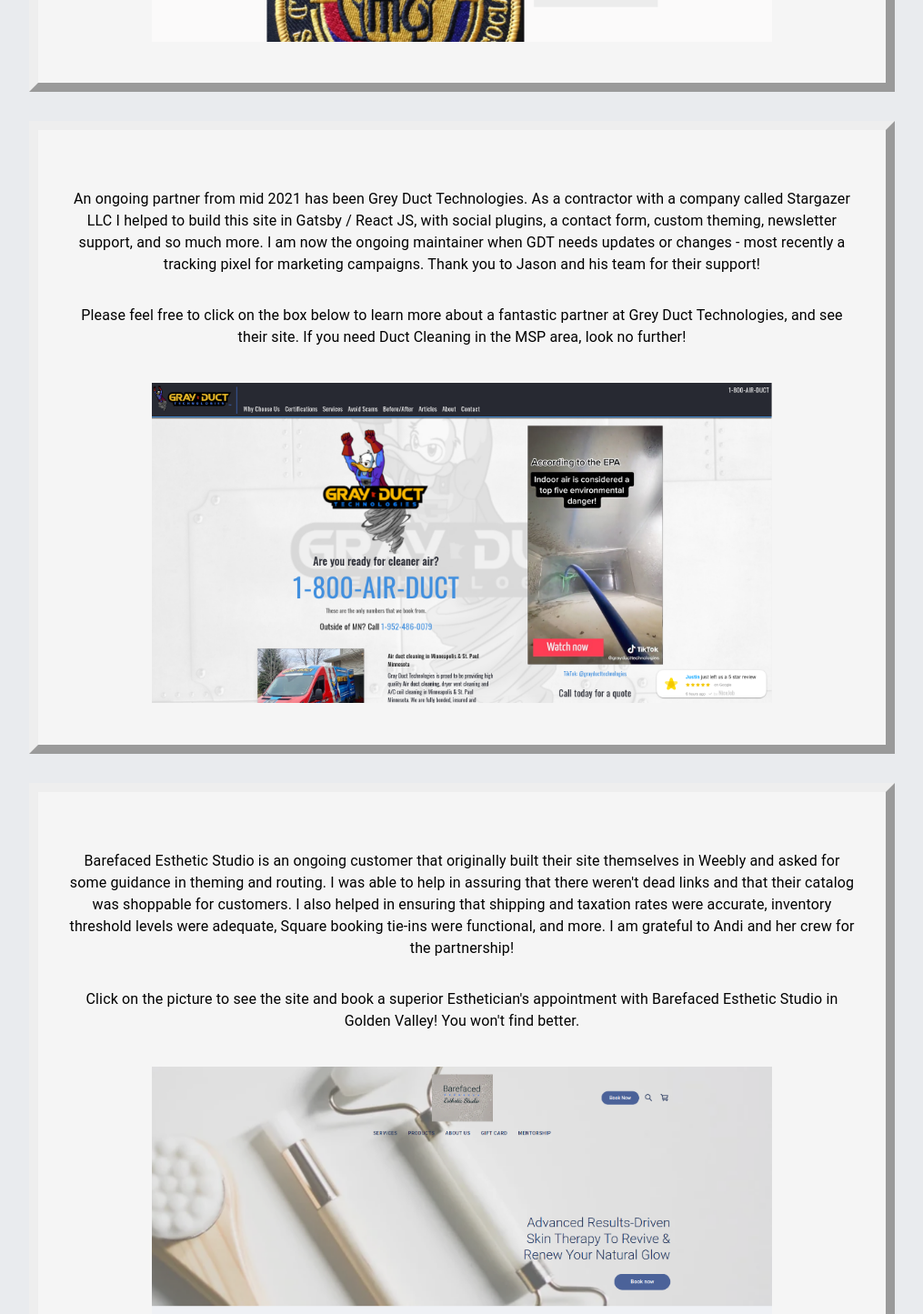
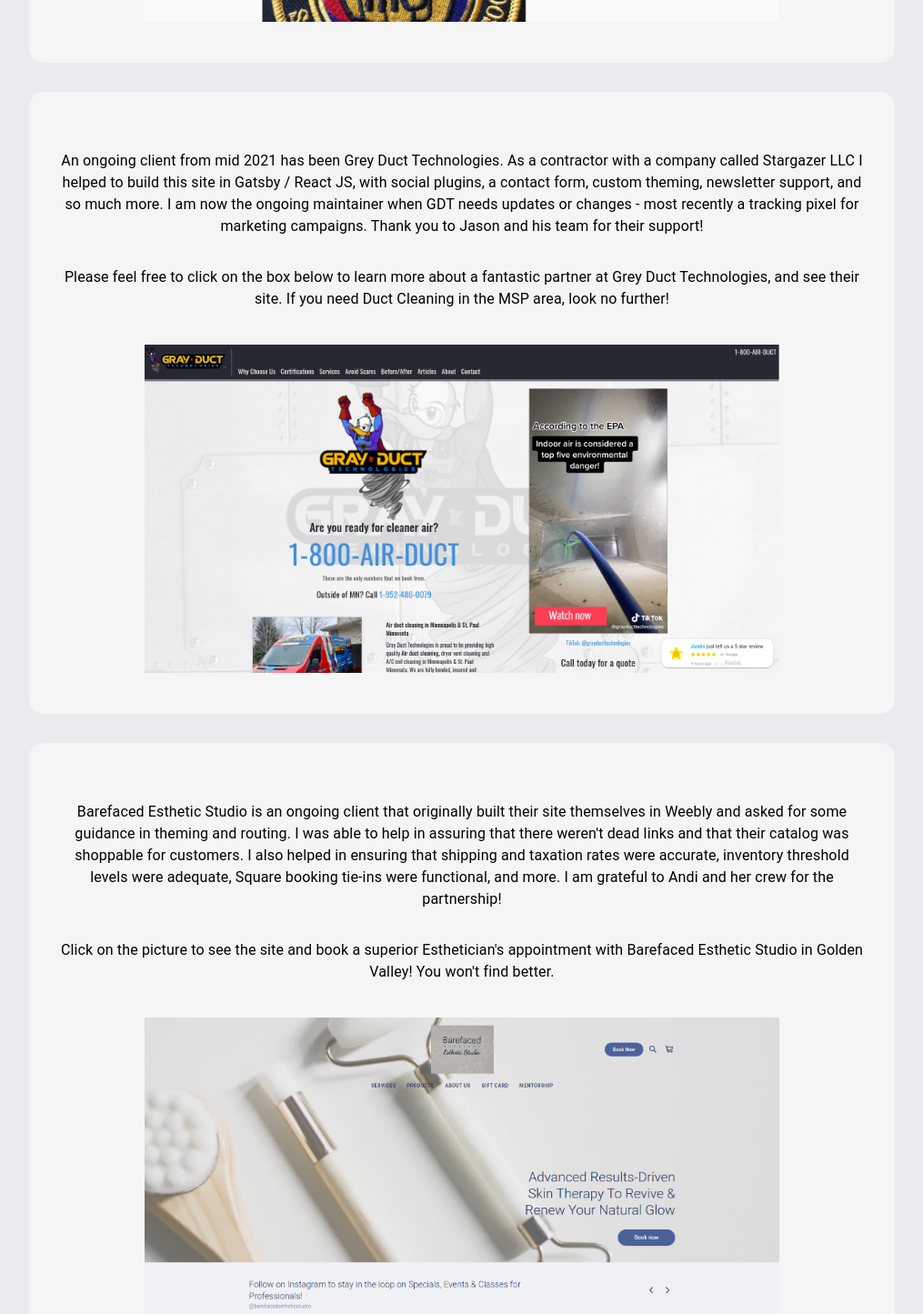
Before and after one commit to CPMSP/solutusweb, a React (Create React App) app: page /clients in a window 1280 px wide. Shown: the part 840-2285 px from the top of the page at 91% size, without its empty margins (132-1147 px from the left). Built offline with nearby package versions, Linux system fonts and the light colour scheme.

Commit message:
box borders and copy edits

```diff
--- a/src/pages/Clients.js
+++ b/src/pages/Clients.js
@@ -50,7 +50,7 @@
         </Box>
         <Box className={classes.boxes}>
           <Typography className={classes.projectDescriptions}>
-            An ongoing partner from mid 2021 has been Grey Duct Technologies.{" "}
+            An ongoing client from mid 2021 has been Grey Duct Technologies.{" "}
             <a
               style={{ textDecoration: "none", color: "black" }}
               href="https://stargazerllc.com"
@@ -83,8 +83,8 @@
         </Box>
         <Box className={classes.boxes}>
           <Typography className={classes.projectDescriptions}>
-            Barefaced Esthetic Studio is an ongoing customer that originally
-            built their site themselves in Weebly and asked for some guidance in
+            Barefaced Esthetic Studio is an ongoing client that originally built
+            their site themselves in Weebly and asked for some guidance in
             theming and routing. I was able to help in assuring that there
             weren't dead links and that their catalog was shoppable for
             customers. I also helped in ensuring that shipping and taxation
--- a/src/styles/pageStyles.js
+++ b/src/styles/pageStyles.js
@@ -43,8 +43,9 @@
   },
   boxes: {
     backgroundColor: "#f5f5f5",
-    borderWidth: "10px",
-    borderStyle: "outset",
+    borderWidth: "3px",
+    borderColor: "#000",
+    borderRadius: "1rem",
     marginBottom: "2rem",
     padding: "2rem",
   },
```
